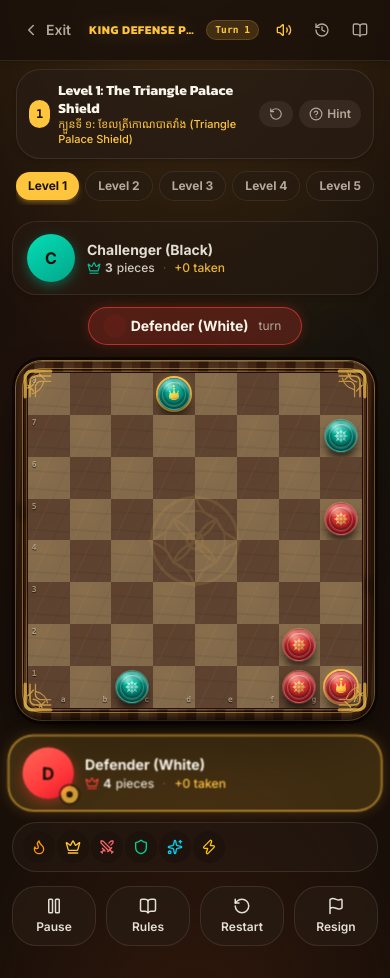
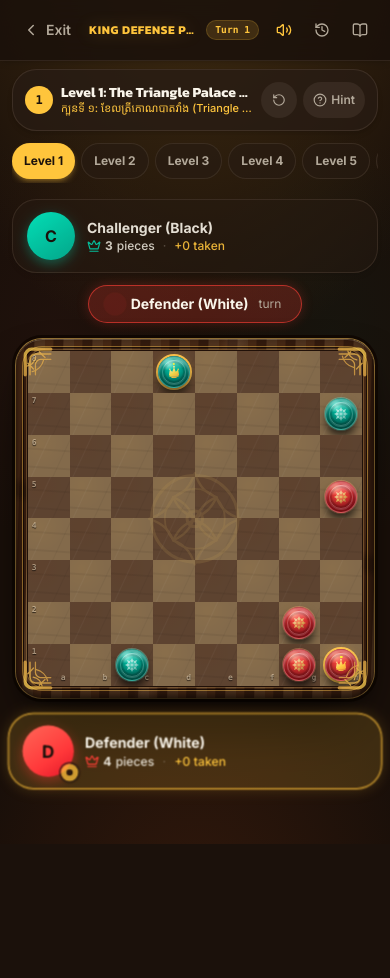
Before and after one commit to machxanht/Rek-Khmer-Chess, a Next.js app: page /play/puzzle in a window 390 px wide. After the commit the page ends 844 px from the top, so only its background shows below. Built offline with nearby package versions, Linux system fonts and the light colour scheme.

Commit message:
fix: streamline offline puzzle interaction

```diff
--- a/app/play/puzzle/page.tsx
+++ b/app/play/puzzle/page.tsx
@@ -14,7 +14,6 @@ export default function PuzzleGamePage() {
   const engine = useRekEngine('REK_POAT', (p) => p === 'you')
   const { game, loadPuzzle } = engine
 
-  // Load first puzzle on initial mount.
   useEffect(() => {
     loadPuzzle(KHMER_PUZZLES[0])
   }, [loadPuzzle])
@@ -38,40 +37,37 @@ export default function PuzzleGamePage() {
     [puzzle],
   )
 
-  // A puzzle is solved by executing its published engine-legal target move.
-  // Defensive formations (levels 1/2) are intentionally not required to end
-  // the whole game, while tactical checkmates may do so naturally.
-  const isSolved =
-    game.lastMove?.from === solution.from && game.lastMove?.to === solution.to
+  const isSolved = game.lastMove?.from === solution.from && game.lastMove?.to === solution.to
   const attempted = game.moveCount > 0 || game.status !== 'playing'
   const isWrongAttempt = attempted && !isSolved
 
   const banner = (
-    <div className="mx-auto flex w-full max-w-lg flex-col gap-2 px-4 py-2 text-xs">
+    <div className="mx-auto flex w-full max-w-lg flex-col gap-2 px-3 py-2 text-xs sm:px-4">
       <div className="flex items-center justify-between gap-2 rounded-2xl bg-card/90 p-3 border border-border/80 shadow-md">
-        <div className="flex items-center gap-2">
-          <span className="flex size-7 items-center justify-center rounded-xl bg-gold text-background font-black font-mono">
+        <div className="flex min-w-0 items-center gap-2">
+          <span className="flex size-7 shrink-0 items-center justify-center rounded-xl bg-gold text-background font-black font-mono">
             {puzzle.id}
           </span>
-          <div>
-            <h3 className="font-display font-bold text-foreground text-sm leading-tight">
+          <div className="min-w-0">
+            <h3 className="truncate font-display font-bold text-foreground text-sm leading-tight">
               {puzzle.titleEn}
             </h3>
-            <p className="text-[11px] text-gold font-medium">{puzzle.titleKhmer}</p>
+            <p className="truncate text-[11px] text-gold font-medium">{puzzle.titleKhmer}</p>
           </div>
         </div>
 
-        <div className="flex items-center gap-1.5">
+        <div className="flex shrink-0 items-center gap-1.5">
           <button
             onClick={() => handleSelectPuzzle(currentIdx)}
             title="Reset Puzzle"
-            className="flex items-center gap-1 rounded-xl bg-secondary/80 px-2.5 py-1.5 text-xs font-semibold text-muted-foreground hover:bg-gold hover:text-background transition-all"
+            aria-label="Reset puzzle"
+            className="flex size-9 items-center justify-center rounded-xl bg-secondary/80 text-muted-foreground hover:bg-gold hover:text-background transition-all touch-manipulation"
           >
             <RotateCcw className="size-3.5" />
           </button>
           <button
             onClick={() => setShowHint(!showHint)}
-            className="flex items-center gap-1 rounded-xl bg-secondary/80 px-2.5 py-1.5 text-xs font-semibold text-muted-foreground hover:bg-gold hover:text-background transition-all"
+            className="flex min-h-9 items-center gap-1 rounded-xl bg-secondary/80 px-2.5 py-1.5 text-xs font-semibold text-muted-foreground hover:bg-gold hover:text-background transition-all touch-manipulation"
           >
             <HelpCircle className="size-3.5" />
             <span>Hint</span>
@@ -80,17 +76,17 @@ export default function PuzzleGamePage() {
       </div>
 
       {isSolved && (
-        <div className="flex items-center justify-between rounded-xl bg-emerald-500/15 p-3 border border-emerald-500/40 text-emerald-400 font-bold animate-fade-rise">
-          <div className="flex items-center gap-2">
-            <CheckCircle2 className="size-4.5 text-emerald-400" />
-            <span>Solved! Kbuon Mastered!</span>
+        <div className="flex items-center justify-between gap-2 rounded-xl bg-emerald-500/15 p-3 border border-emerald-500/40 text-emerald-400 font-bold animate-fade-rise">
+          <div className="flex min-w-0 items-center gap-2">
+            <CheckCircle2 className="size-4.5 shrink-0 text-emerald-400" />
+            <span className="truncate">Solved! Kbuon Mastered!</span>
           </div>
           {currentIdx < KHMER_PUZZLES.length - 1 && (
             <button
               onClick={handleNextPuzzle}
-              className="flex items-center gap-1 rounded-lg bg-emerald-500 px-2.5 py-1 text-xs font-bold text-background shadow hover:bg-emerald-400 transition-colors"
+              className="flex shrink-0 items-center gap-1 rounded-lg bg-emerald-500 px-2.5 py-1.5 text-xs font-bold text-background shadow hover:bg-emerald-400 transition-colors touch-manipulation"
             >
-              <span>Next Level</span>
+              <span>Next</span>
               <ChevronRight className="size-3.5" />
             </button>
           )}
@@ -101,10 +97,10 @@ export default function PuzzleGamePage() {
         <button
           type="button"
           onClick={() => handleSelectPuzzle(currentIdx)}
-          className="flex items-center justify-center gap-2 rounded-xl border border-destructive/40 bg-destructive/10 p-3 font-bold text-destructive transition-colors hover:bg-destructive/15"
+          className="flex min-h-11 items-center justify-center gap-2 rounded-xl border border-destructive/40 bg-destructive/10 p-3 font-bold text-destructive transition-colors hover:bg-destructive/15 touch-manipulation"
         >
           <XCircle className="size-4" />
-          <span>Not the target move — reset and try again</span>
+          <span>Not the target move — tap to retry</span>
         </button>
       )}
 
@@ -114,12 +110,13 @@ export default function PuzzleGamePage() {
         </div>
       )}
 
-      <div className="flex items-center gap-1.5 overflow-x-auto py-1">
+      <div className="flex items-center gap-1.5 overflow-x-auto py-1 [scrollbar-width:none] [&::-webkit-scrollbar]:hidden">
         {KHMER_PUZZLES.map((p, i) => (
           <button
             key={p.id}
             onClick={() => handleSelectPuzzle(i)}
-            className={`flex items-center gap-1 shrink-0 rounded-xl px-3 py-1.5 font-bold transition-all text-xs ${
+            aria-current={currentIdx === i ? 'step' : undefined}
+            className={`flex min-h-9 items-center gap-1 shrink-0 rounded-xl px-3 py-1.5 font-bold transition-all text-xs touch-manipulation ${
               currentIdx === i
                 ? 'bg-gold text-background shadow-md shadow-gold/30'
                 : 'bg-card/70 border border-border/70 text-muted-foreground hover:text-foreground'
@@ -139,9 +136,12 @@ export default function PuzzleGamePage() {
       youName="Defender (White)"
       oppName="Challenger (Black)"
       perspective="you"
-      canControlTurn={game.turn === 'you'}
+      canControlTurn={game.turn === 'you' && !isSolved && !isWrongAttempt}
       exitHref="/play"
       banner={banner}
+      showUtilityBar={false}
+      showMatchControls={false}
+      showResultOverlay={false}
     />
   )
 }
```
